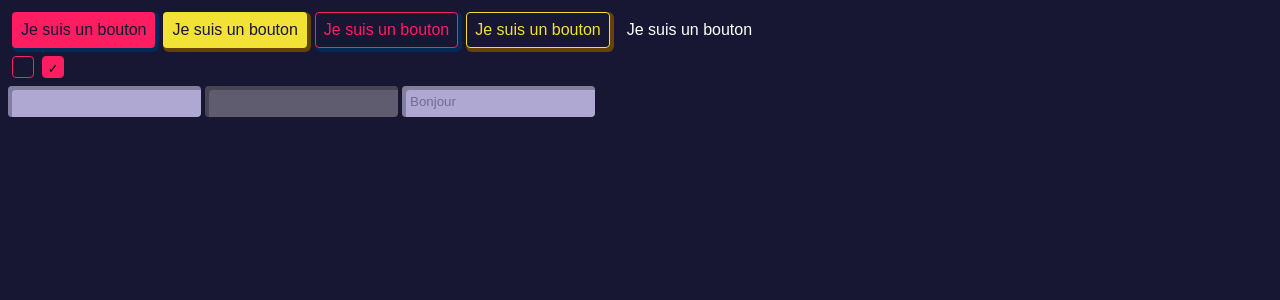
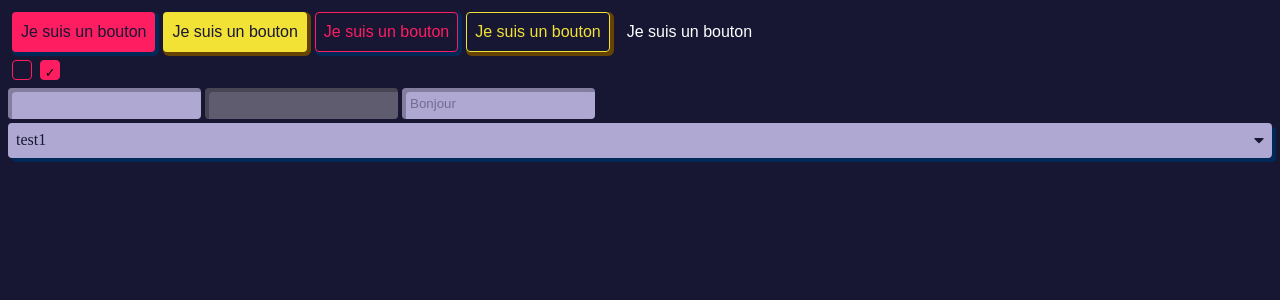
Before and after one commit to Cl0v1s/Mail, a React app in the folder frontend/: page / in a window 1280 px wide. Shown: the top 300 px of the page. Built offline with nearby package versions, Linux system fonts and the light colour scheme; the HTML template or start-up script is replaced by a standard one.

Commit message:
Ebauche select

```diff
--- a/frontend/App.jsx
+++ b/frontend/App.jsx
@@ -5,6 +5,7 @@ import './theme.css';
 import { Button, ButtonPrimary, ButtonSecondary, ButtonPrimaryOutline, ButtonSecondaryOutline } from './common/Button/Button.jsx';
 import { Checkbox } from './common/Checkbox/Checkbox.jsx';
 import { Input } from './common/Input/Input.jsx';
+import { Select } from './common/Select/Select.jsx';
 
 export default class App extends Component {
 	constructor(props) {
@@ -32,6 +33,12 @@ export default class App extends Component {
 					<Input state={Input.STATES.DISABLED} className="m-1" onChange={this.onClick} />
 					<Input placeholder="Bonjour" onChange={this.onClick} />
 				</div>
+				<div>
+					<Select
+						value='2'
+						options={[{label: 'test', value: '1'}, {label: 'test1', value: '2'}]}
+					/>
+				</div>
 			</div>
 		);
 	}
--- a/frontend/common/Button/Button.css
+++ b/frontend/common/Button/Button.css
@@ -11,7 +11,7 @@
     background-color: var(--background);
     border-radius: var(--radius);
     box-shadow: 2px 2px 0px 2px var(--shadow);
-
+    height: var(--input-height);
     cursor: pointer;
 }
 
--- /dev/null
+++ b/frontend/common/Select/Select.css
@@ -0,0 +1,24 @@
+.component-select {
+    --background: var(--color-grey);
+    --color: var(--color-dark);
+    --shadow: var(--color-color-100);
+
+    background: var(--background);
+    color: var(--color);
+    box-shadow: 4px 4px 0px 0px var(--shadow);
+    border-radius: var(--radius);
+    cursor: pointer;
+}
+
+.component-select .value {
+    display: flex;
+    align-items: center;
+}
+
+.component-select .value div:first-of-type {
+    flex-grow: 1;
+}
+
+.component-select option {
+    padding: 0;
+}
--- /dev/null
+++ b/frontend/common/Select/Select.jsx
@@ -0,0 +1,48 @@
+import React from 'react';
+import PropTypes from 'prop-types';
+
+import './Select.css';
+
+export class Select extends React.Component {
+    static propTypes = {
+        options: PropTypes.arrayOf(PropTypes.shape({
+            label: PropTypes.string.isRequired,
+            value: PropTypes.string.isRequired,
+        })).isRequired,
+        value: PropTypes.string,
+    }
+
+    static defaultProps = {
+        value: '',
+    }
+
+    constructor(props) {
+        super(props);
+
+        this.state = {
+            open: false,
+        }
+    }
+
+    renderOption(option) {
+        return <option value={option.value}>{option.label}</option>;
+    }
+
+    render() {
+        return (
+            <div
+                className={`component-select p-2 ${this.props.className}`}
+            >
+                <div className="value">
+                    <div>
+                        { this.props.value ? this.renderOption(this.props.options.find((opt) => opt.value === this.props.value)) : this.renderOption(this.props.options[0]) }
+                    </div>
+                    <div>
+                        <span className="fa fa-caret-down"></span>
+                    </div>
+                </div>
+
+            </div>
+        )
+    }
+}
--- a/frontend/theme.css
+++ b/frontend/theme.css
@@ -18,10 +18,20 @@
     --size-xl: 3rem;
 
     --radius: 4px;
+
+    --input-height: 40px;
+}
+
+* {
+    box-sizing: border-box;
 }
 
 html {
     font-size: 16px;
+}
+
+body {
+    background-color: var(--color-dark);
 }
 
 /**
@@ -77,7 +87,3 @@ html {
 .p-5 {
     padding: var(--size-xl);
 }
-
-body {
-    background-color: var(--color-dark);
-}
```
